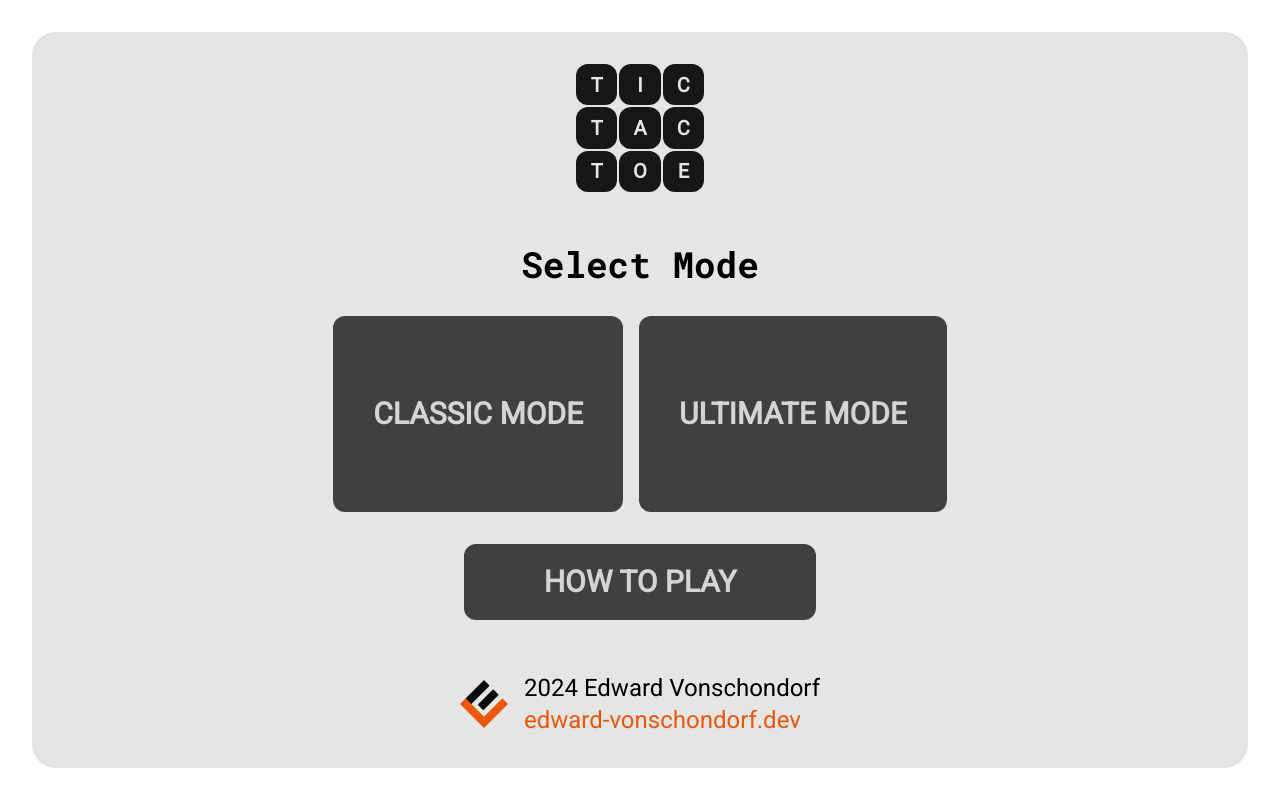
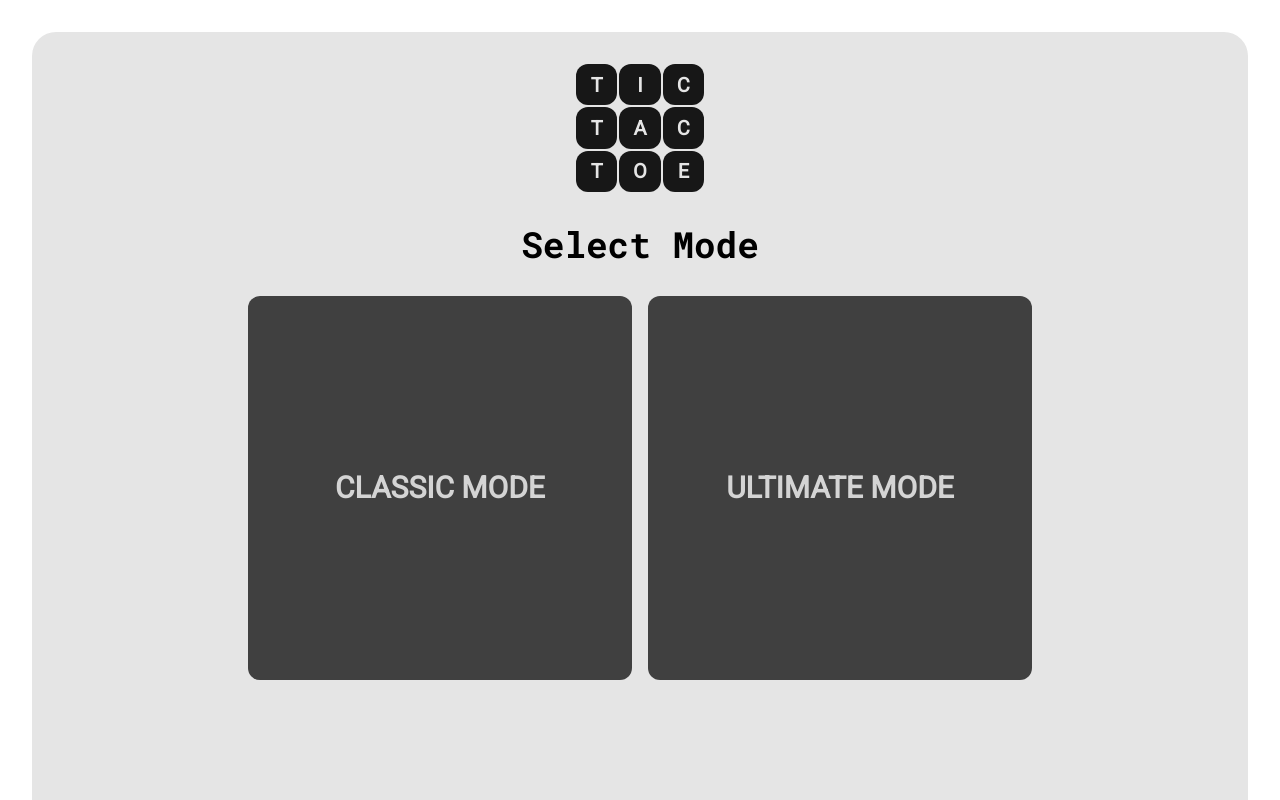
Before and after one commit to Torvec/tic-tac-toe-react, a React (Vite) app: page / in a window 1280 px wide. Shown: the top 800 px of the page. Built offline with nearby package versions, Linux system fonts and the light colour scheme.

Commit message:
Add styles to buttons and make minor layout changes

```diff
--- a/src/App.tsx
+++ b/src/App.tsx
@@ -8,7 +8,7 @@ import { HowToPlay } from "./components/pages/howToPlay";
 import { Game } from "./components/pages/game";
 import { Footer } from "./components/ui/footer";
 
-const MainContent = () => {
+const PageContent = () => {
   const { currentPage } = useNavContext();
 
   const pages = {
@@ -25,13 +25,13 @@ export const App = () => {
   return (
     <div className="rounded-3xl bg-neutral-200">
       <div className="fullscreen container mx-auto flex flex-col">
-        <Header />
-        <main className="flex-grow place-content-center">
-          <NavProvider>
-            <MainContent />
-          </NavProvider>
-        </main>
-        <Footer />
+        <NavProvider>
+          <Header />
+          <main className="flex-grow place-content-center">
+            <PageContent />
+          </main>
+          <Footer />
+        </NavProvider>
       </div>
     </div>
   );
--- a/src/components/pages/game.tsx
+++ b/src/components/pages/game.tsx
@@ -6,7 +6,7 @@ export const Game = () => {
     xTurn: "X's Turn",
     oTurn: "O's Turn",
     resetButton: "Reset",
-    startMenuButton: "Start Menu",
+    quitButton: "Quit",
   };
 
   const { setCurrentPage } = useNavContext();
@@ -17,7 +17,7 @@ export const Game = () => {
         <div>{text.xTurn}</div>
         <div>{text.oTurn}</div>
       </div>
-      <div className="mb-8 bg-neutral-500 w-[768px] h-[768px] place-content-center text-center mx-auto">
+      <div className="mx-auto mb-32 h-[768px] w-[768px] place-content-center bg-neutral-500 text-center">
         Game Grid&#40;s&#41; here
       </div>
       <div className="flex justify-center gap-4">
@@ -25,7 +25,7 @@ export const Game = () => {
           {text.resetButton}
         </Button>
         <Button type="small" onClick={() => setCurrentPage("mode")}>
-          {text.startMenuButton}
+          {text.quitButton}
         </Button>
       </div>
     </>
--- a/src/components/pages/mode.tsx
+++ b/src/components/pages/mode.tsx
@@ -16,7 +16,7 @@ export const Mode = () => {
       <h2 className="mb-8 text-center font-mono text-4xl font-bold">
         {text.header}
       </h2>
-      <div className="mb-8 flex justify-center gap-4">
+      <div className="mb-32 flex justify-center gap-4">
         <Button type="large" onClick={() => setCurrentPage("opponent")}>
           {text.classicButton}
         </Button>
--- a/src/components/pages/opponent.tsx
+++ b/src/components/pages/opponent.tsx
@@ -16,7 +16,7 @@ export const Opponent = () => {
       <h2 className="mb-8 text-center font-mono text-4xl font-bold">
         {text.header}
       </h2>
-      <div className="mb-8 flex justify-center gap-4">
+      <div className="mb-32 flex justify-center gap-4">
         <Button type="large" onClick={() => setCurrentPage("game")}>
           {text.pvpButton}
         </Button>
--- a/src/components/ui/button.tsx
+++ b/src/components/ui/button.tsx
@@ -1,20 +1,26 @@
 import { ReactNode } from "react";
+
+type ButtonTypes = "large" | "small";
 
 interface ButtonProps {
   children: ReactNode;
-  type: "large" | "small";
+  type: ButtonTypes;
   onClick: () => void;
 }
 
 const classNames = {
   large:
-    "bg-neutral-700 text-neutral-300 rounded-xl py-20 px-10 uppercase text-3xl font-bold",
+    "bg-neutral-700 text-neutral-300 rounded-xl uppercase text-3xl font-bold min-w-96 min-h-96 hover:bg-neutral-400 hover:text-neutral-700 hover:transition-colors hover:duration-300 hover:ease-in-out",
   small:
-    "bg-neutral-700 text-neutral-300 rounded-xl py-5 px-20 uppercase text-3xl font-bold",
+    "bg-neutral-200 border-2 border-neutral-700 text-neutral-700 rounded-xl py-4 min-w-96 uppercase text-2xl font-bold hover:bg-neutral-400 hover:text-white hover:border-neutral-400 hover:transition-all hover:duration-300 hover:ease-in-out",
 };
 
 export const Button = ({ children, type, onClick }: ButtonProps) => {
   const className = classNames[type];
 
-  return <button className={className} onClick={onClick}>{children}</button>;
+  return (
+    <button className={className} onClick={onClick}>
+      {children}
+    </button>
+  );
 };
```
